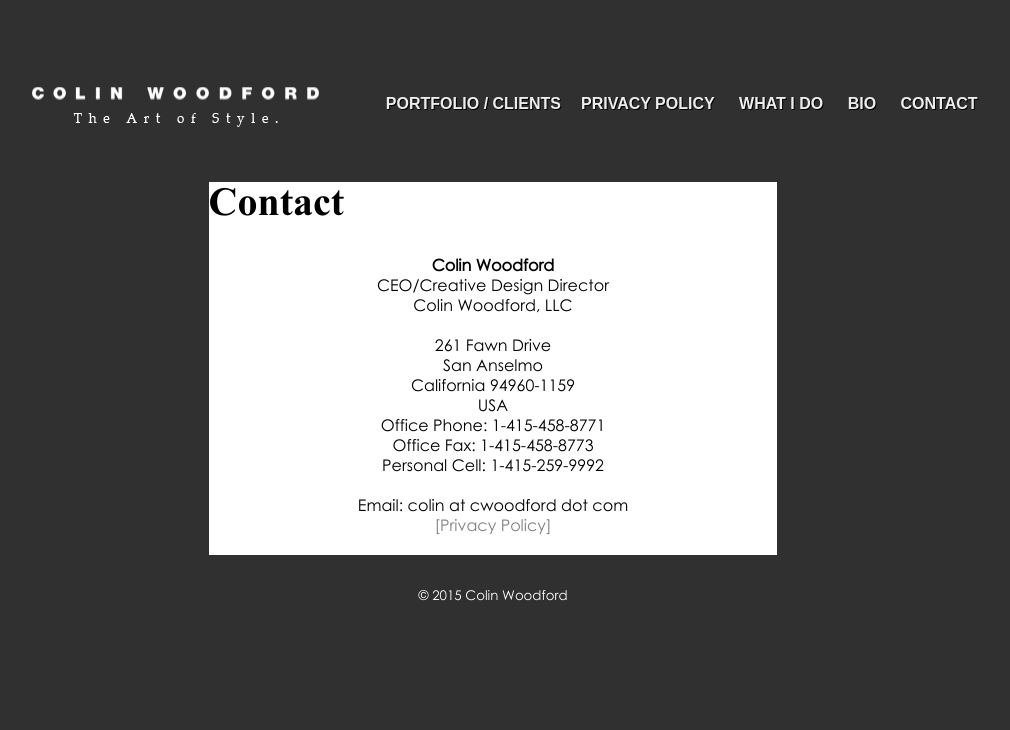
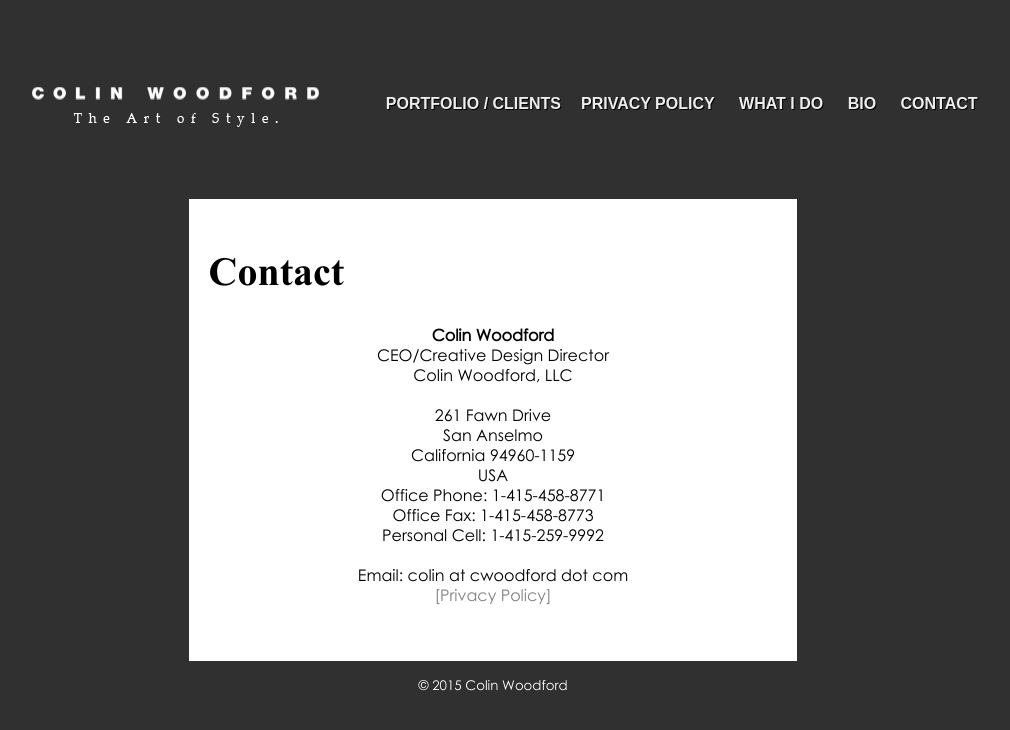
Before and after one commit to Krincle/Krincle.github.io, a Jekyll site: the page built from contact/index.html, in a window 1280 px wide. Shown: the top 730 px of the page, without its empty margins (147-1157 px from the left). Built offline with Jekyll 4.4.1, drawn with Linux system fonts in a browser that asks for light colours.

Commit message:
Adding padding.

```diff
--- a/_includes/header.html
+++ b/_includes/header.html
@@ -11,4 +11,5 @@
             <li><a href="/contact/"><strong>Contact</strong></a></li>
         </ul>
     </div>
+    <br /><br />
 </header>
--- a/css/main.css
+++ b/css/main.css
@@ -344,6 +344,7 @@ h3{
 	margin: 0 auto 0 auto;
 	background-color: white;
 	width: 45%;
+	padding: 20px;
 }
 
 .posts-box{
@@ -355,12 +356,12 @@ h3{
 
 li {
 	list-style-type: none !important;
-}
-
-ul {
 	margin: 0;
 }
 
+#slider ul {
+	margin: 0;
+}
 
 @media only screen and (min-width:960px) {
 	.posts-box {
--- a/index.html
+++ b/index.html
@@ -82,7 +82,6 @@ layout: default
             </a>
         </div>
     </li>
-
 </ul>
 
 <div id="slider">
```
